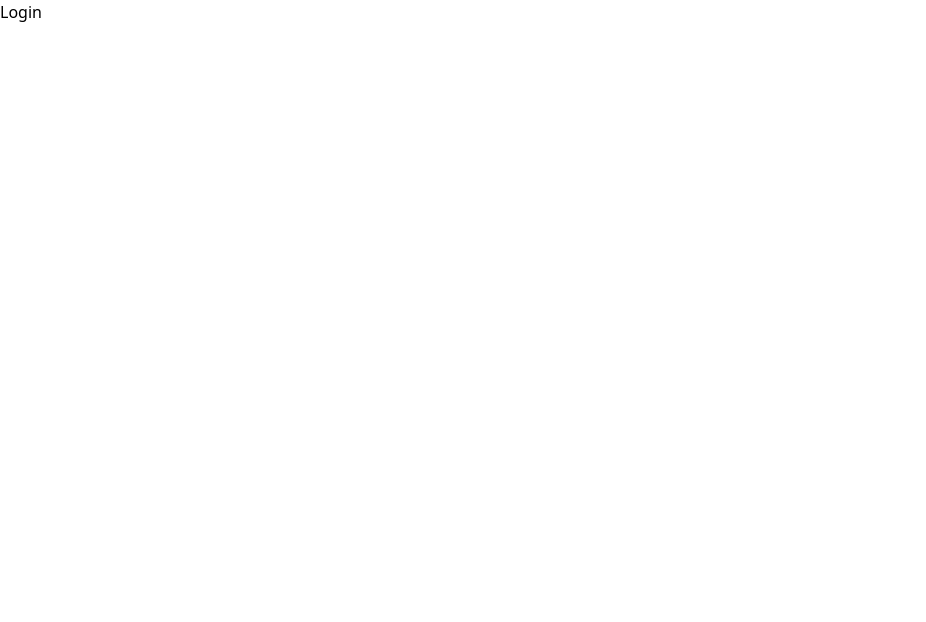
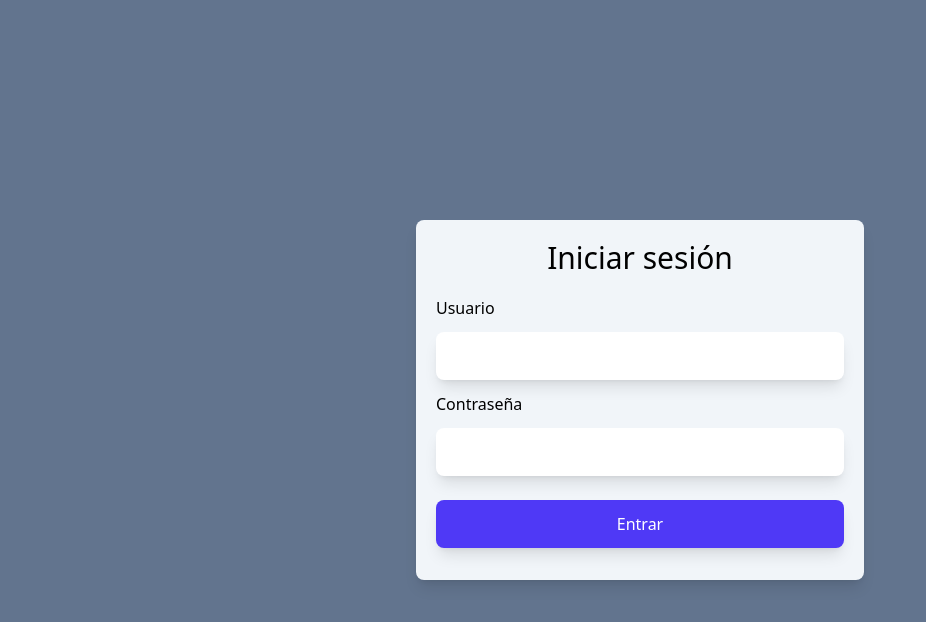
Before and after one commit to oscarmumm/sistema-de-gestion-de-comercio, a React (Vite) app in the folder frontend/: page /login in a window 1280 px wide. Shown: the top 622 px of the page, without its empty margins (0-926 px from the left). Built offline with nearby package versions, Linux system fonts and the light colour scheme.

Commit message:
working on login page

```diff
--- /dev/null
+++ b/frontend/components/Input.tsx
@@ -0,0 +1,15 @@
+interface InputProps extends React.InputHTMLAttributes<HTMLInputElement> {
+    label: string;
+}
+
+export const Input = ({ label, ...props }: InputProps) => {
+    return (
+        <div className='flex flex-col'>
+            <label className="font-medium">{label}</label>
+            <input
+                {...props}
+                className='p-3 my-3 outline-none shadow-lg rounded-lg bg-white'
+            />
+        </div>
+    );
+};
--- /dev/null
+++ b/frontend/components/Sidebar.tsx
@@ -0,0 +1,8 @@
+export default function Sidebar() {
+  return (
+    <ul>
+        <li>Ventas</li>
+        <li>Inventario</li>
+    </ul>
+  )
+}
--- a/frontend/pages/Home.tsx
+++ b/frontend/pages/Home.tsx
@@ -1,4 +1,4 @@
-export default function Home() {
+export const Home = () => {
     return (
         <div>
             <h1 className='text-3xl font-bold underline'>
@@ -6,4 +6,4 @@ export default function Home() {
             </h1>
         </div>
     );
-}
+};
--- a/frontend/pages/Login.tsx
+++ b/frontend/pages/Login.tsx
@@ -1,3 +1,40 @@
-export default function Login() {
-    return <div>Login</div>;
-}
+import { useState } from 'react';
+import { Input } from '../components/Input';
+
+export const Login = () => {
+    const [username, setUsername] = useState('');
+    const [password, setPassword] = useState('');
+    const handleSubmit = (e: React.FormEvent) => {
+        e.preventDefault();
+        console.log('Login: ', { username, password });
+    };
+
+    return (
+        <div className='flex items-center justify-center min-h-screen bg-slate-500'>
+            <form
+                className=' p-5 flex flex-col w-md shadow-lg rounded-lg bg-slate-100'
+                onSubmit={handleSubmit}
+            >
+                <h2 className='text-3xl mb-5 text-center'>Iniciar sesión</h2>
+                <Input
+                    label='Usuario'
+                    type='text'
+                    value={username}
+                    onChange={(e) => setUsername(e.target.value)}
+                />
+                <Input
+                    label='Contraseña'
+                    type='password'
+                    value={password}
+                    onChange={(e) => setPassword(e.target.value)}
+                />
+                <button
+                    className='p-3 my-3 shadow-lg rounded-lg bg-indigo-600 text-white'
+                    type='submit'
+                >
+                    Entrar
+                </button>
+            </form>
+        </div>
+    );
+};
```
Also changed, not shown: frontend/router/AppRouter.tsx (+5 -2 lines), 1 other file (tests, documents, lock files or other folders).
